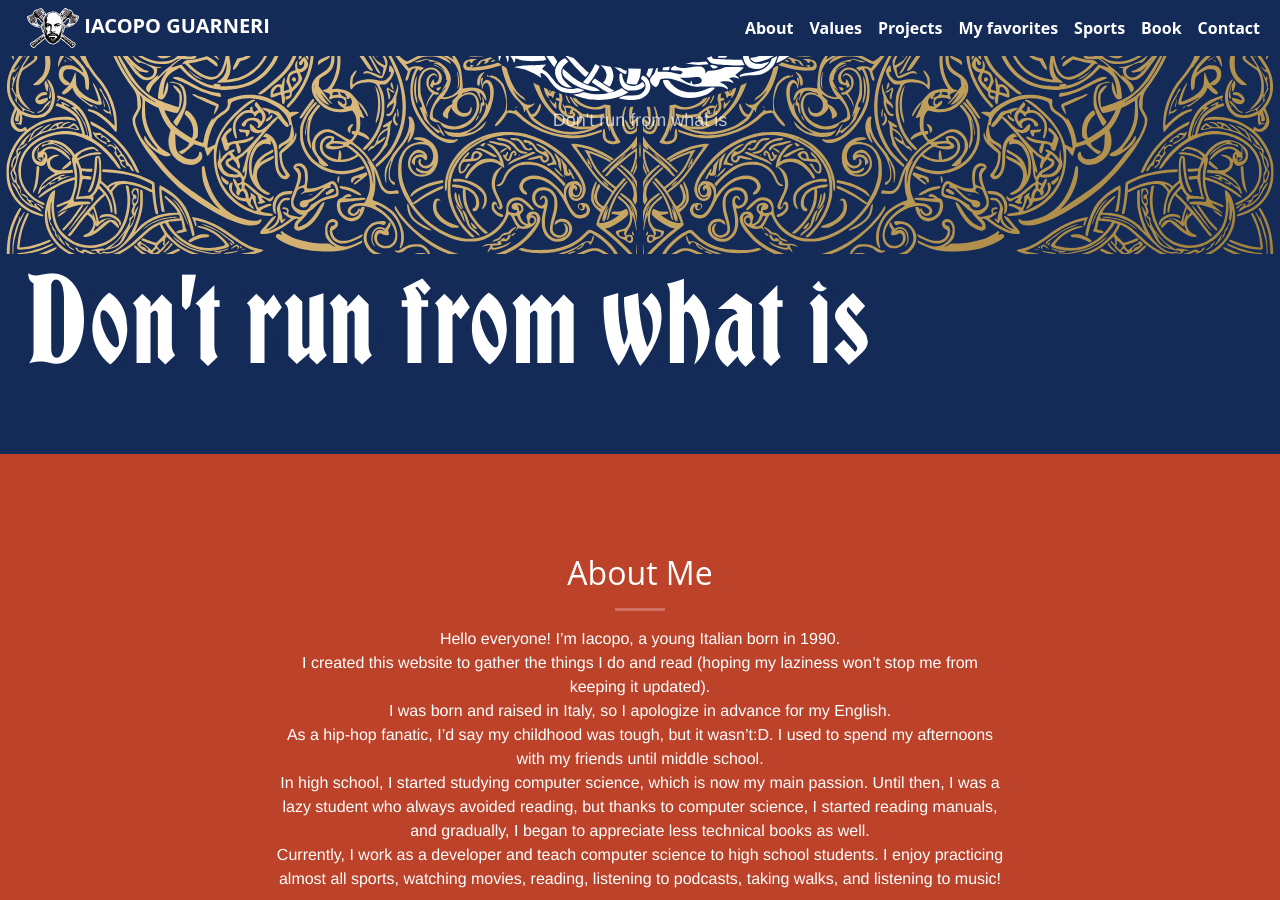
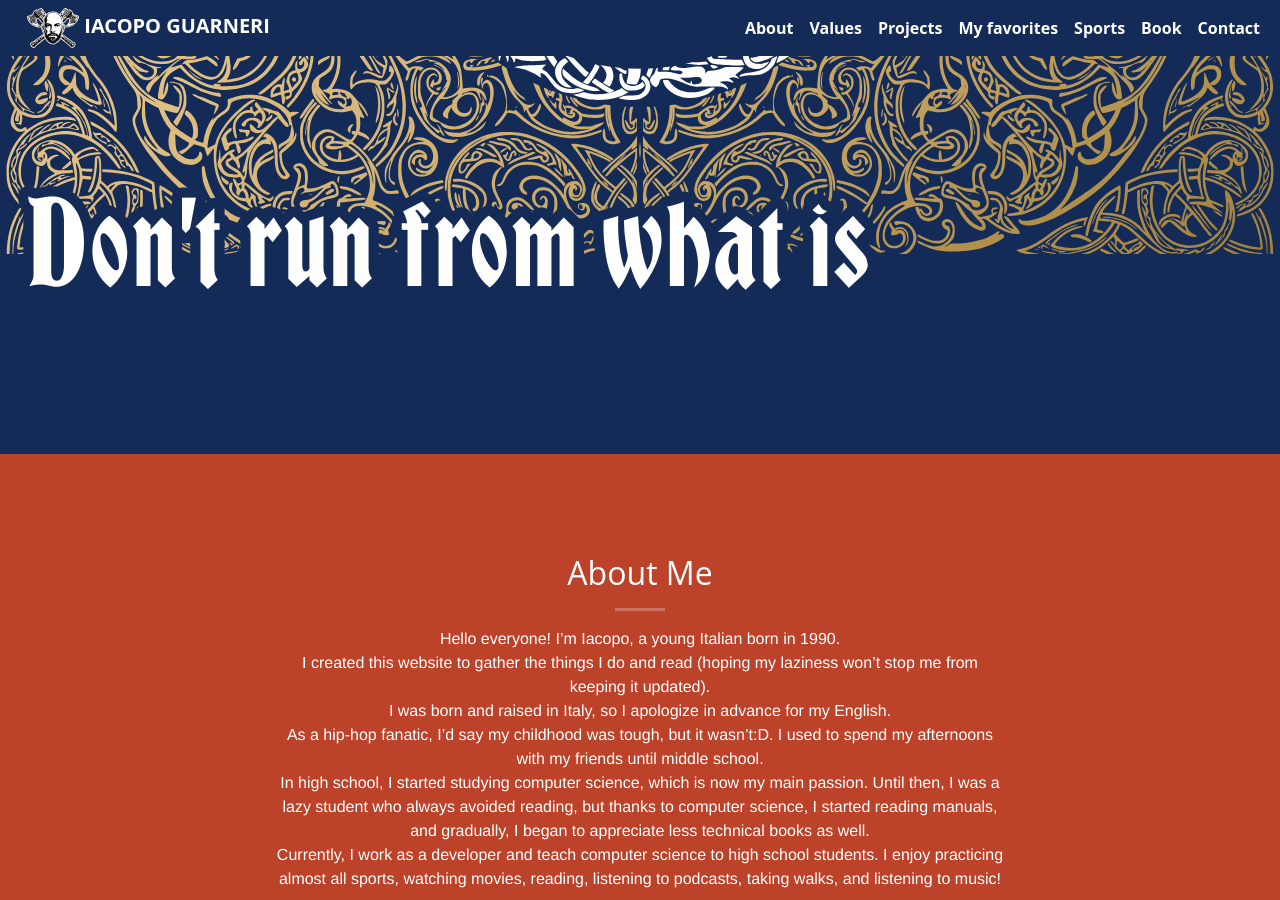
Before and after one commit to iacoposk8/iacoposk8.github.io, a Jekyll site: the page built from index.html, in a window 1280 px wide and 900 px high, scrolled down 473 px. Built offline with Jekyll 4.4.1, drawn with Linux system fonts in a browser that asks for light colours.

Commit message:
Update header.html

```diff
--- a/_includes/header.html
+++ b/_includes/header.html
@@ -10,7 +10,6 @@
             <img src="/img/vikinglogo.svg" fetchpriority="high" alt="Viking logo" loading="eager" decoding="async">
             <br />
             <!--<img src="/img/claim.svg" alt="Take the world as it is, not as you’d have it.">-->
-            <p id="claim" data-text="Don't run from what is">Don't run from what is</p>
             <svg viewBox="0 0 500 100" width="100%">
                 <text x="10" y="70" id="svg_text_claim">Don't run from what is</text>
             </svg>
```
